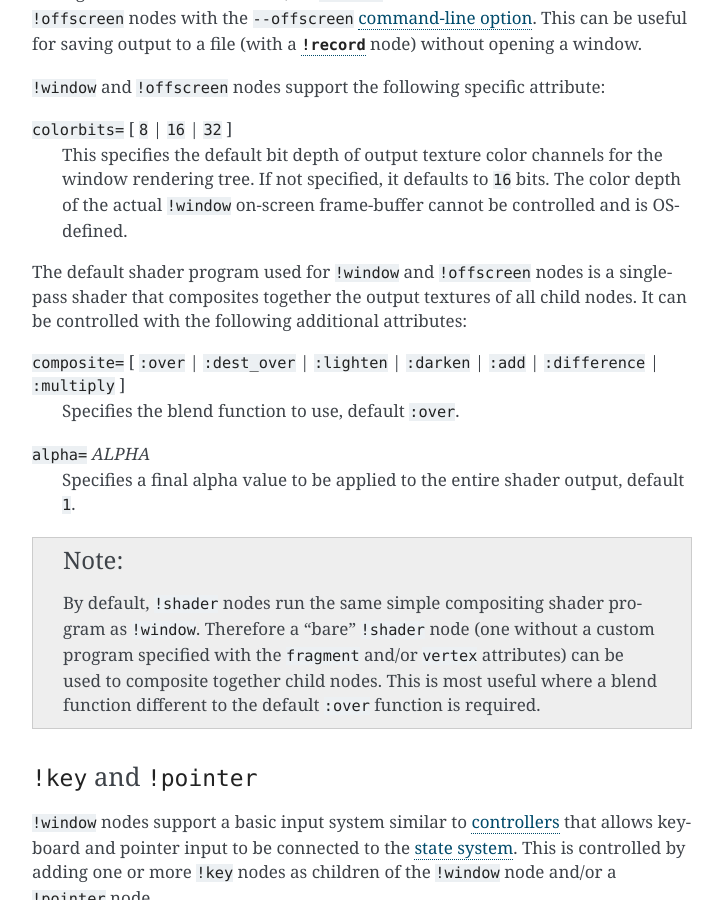
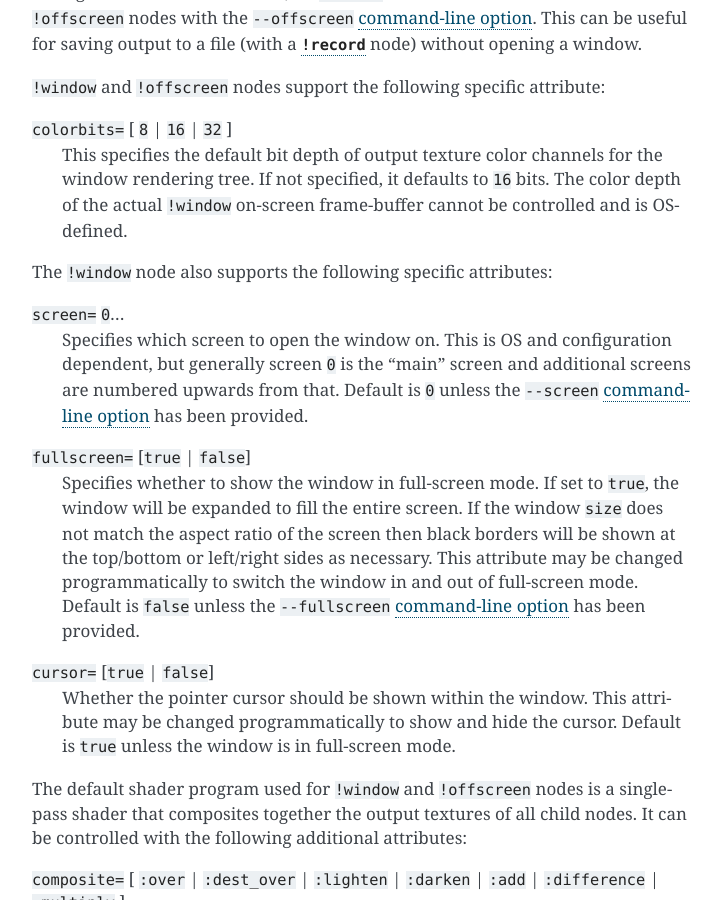
Before and after one commit to jonathanhogg/flitter, a Sphinx documentation site: the page built from docs/windows.md, in a window 1280 px wide and 900 px high, scrolled down 2545 px. Shown: the whole window, without its empty margins (388-1111 px from the left). Built offline with Sphinx 7.4.7, drawn with Linux system fonts in a browser that asks for light colours.

Commit message:
Add window cursor control
- added new `cursor` attribute, which defaults to `false` if a window is
full-screen
- added documentation of this
- also added in missing documentation of `fullscreen` and `screen`
window attributes

```diff
--- a/docs/windows.md
+++ b/docs/windows.md
@@ -118,6 +118,28 @@ a file (with a [`!record`](#record) node) without opening a window.
 window rendering tree. If not specified, it defaults to `16` bits. The color
 depth of the actual `!window` on-screen frame-buffer cannot be controlled and
 is OS-defined.
+
+The `!window` node also supports the following specific attributes:
+
+`screen=` `0`...
+: Specifies which screen to open the window on. This is OS and configuration
+dependent, but generally screen `0` is the "main" screen and additional screens
+are numbered upwards from that. Default is `0` unless the `--screen`
+[command-line option](install.md#running-flitter) has been provided.
+
+`fullscreen=` [`true` | `false`]
+: Specifies whether to show the window in full-screen mode. If set to `true`,
+the window will be expanded to fill the entire screen. If the window `size`
+does not match the aspect ratio of the screen then black borders will be shown
+at the top/bottom or left/right sides as necessary. This attribute may be
+changed programmatically to switch the window in and out of full-screen mode.
+Default is `false` unless the `--fullscreen` [command-line
+option](install.md#running-flitter) has been provided.
+
+`cursor=` [`true` | `false`]
+: Whether the pointer cursor should be shown within the window. This attribute
+may be changed programmatically to show and hide the cursor. Default is
+`true` unless the window is in full-screen mode.
 
 The default shader program used for `!window` and `!offscreen` nodes is a
 single-pass shader that composites together the output textures of all child
```
Also changed, not shown: 1 other file.
